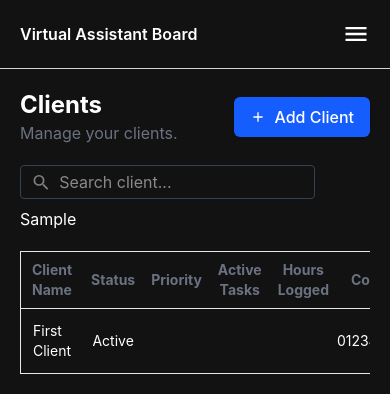
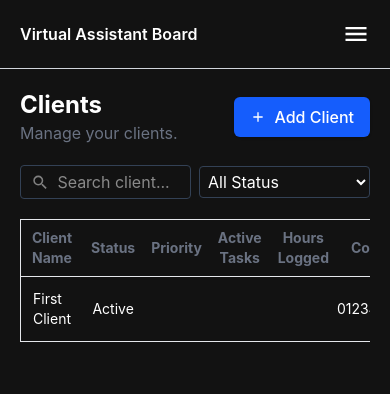
Before and after one commit to allanrodneyyy/VA-To-Do-List, a React (Vite) app: page /clients in a window 390 px wide. Shown: the top 394 px of the page. Built offline with nearby package versions, Linux system fonts and the light colour scheme.

Commit message:
Fixed bugs in mobile view, added sort button

```diff
--- a/src/components/Layout/Clients/ClientsAddModal.jsx
+++ b/src/components/Layout/Clients/ClientsAddModal.jsx
@@ -1,12 +1,10 @@
-import { useEffect, useState } from "react";
-import { PiCheckLight } from "react-icons/pi";
+import { useEffect } from "react";
 import { ClientsAddModalTextfields } from "./ClientsAddModalTextfields";
 import { ClientsAddDropdowns } from "./ClientsAddDropdowns";
-import { MdOutlineAdd, MdOutlineSearch } from "react-icons/md";
+import { MdOutlineAdd } from "react-icons/md";
 import Buttons from "../../ui/buttons/Buttons";
-import { Clients } from "../../../data/clients";
 
-export function ClientsAddModal({ dialogRef, setClientData, setFormIsOpen, clients }) {
+export function ClientsAddModal({ dialogRef, addClient, setFormIsOpen, clients }) {
 
   useEffect(() => {
     dialogRef.current?.showModal();
@@ -17,28 +15,22 @@ export function ClientsAddModal({ dialogRef, setClientData, setFormIsOpen, clien
     e.preventDefault();
     //Get Form data in the targetted from
     //In this case, Add Client Form.
-    const formData = new FormData(e.target.form);
-    const clientData = Object.fromEntries(formData);
-
+    const formData = new FormData(e.target);
+    const newClientData = Object.fromEntries(formData);
+    addClient(newClientData);
     //This should be async in the future
-    clients.addClients({ id: crypto.randomUUID(), ...clientData });
-
-    handleClose(e);
+    handleClose();
   }
 
-  const handleClose = (e) => {
-    //Prevents the page from reloading
-    e.preventDefault();
-
+  const handleClose = () => {
     //Closing the modal
     dialogRef.current.close();
-
     setFormIsOpen(false);
   }
 
   return (
     <dialog ref={dialogRef} className="m-auto w-[90%] sm:max-w-2/5 backdrop:backdrop-contrast-50 p-5 rounded-xl">
-      <form className="text-sm sm:text-base">
+      <form className="text-sm sm:text-base" onSubmit={handleSubmit}>
         <header className="mb-5">
           <section className="flex justify-between">
             <p className="font-bold">Add New Client</p>
@@ -66,14 +58,13 @@ export function ClientsAddModal({ dialogRef, setClientData, setFormIsOpen, clien
           </div>
         </section>
         <footer className="flex justify-end gap-2">
-          <Buttons variant="primary" type="submit" className="flex" onClick={handleSubmit}>
+          <Buttons variant="primary" type="submit" className="flex" >
             <MdOutlineAdd />
             Create Client
           </Buttons>
         </footer>
 
-      </form>
-
+      </form >
 
     </dialog >
   );
--- /dev/null
+++ b/src/components/Layout/Clients/DropdownSort.jsx
@@ -0,0 +1,36 @@
+export function DropdownSort() {
+  const dropdowns = [{
+    fieldName: "status",
+    label: 'Status',
+    options: [
+      {
+        id: 0,
+        label: 'All Status'
+      },
+      {
+        id: 1,
+        label: "Active",
+      },
+      {
+        id: 2,
+        label: "On Hold",
+      },
+      {
+        id: 3,
+        label: "Completed",
+      }]
+  }]
+  return (
+    <>
+      {dropdowns.map((dropdown) => (
+        <select name={`${dropdown.id}`} id={`${dropdown.fieldName}`} className="outline-0 border-(--border) border rounded w-full p-1" >
+          {
+            dropdown.options.map((option, index) => (
+              <option key={option.id} value={option.id} >{option.label}</option>
+            ))
+          }
+        </select >
+      ))}
+    </>
+  );
+}
--- a/src/pages/Clients.jsx
+++ b/src/pages/Clients.jsx
@@ -1,23 +1,32 @@
 import { Header } from "../components/Layout/Header";
 import Buttons from "../components/ui/buttons/Buttons";
+import { useEffect, useRef, useState } from "react";
+import { DropdownSort } from "../components/Layout/Clients/DropdownSort";
 import { ClientsTable } from "../components/Layout/Clients/ClientsTable";
 import { ClientsAddModal } from "../components/Layout/Clients/ClientsAddModal";
 import { MdOutlineAdd, MdOutlineSearch } from "react-icons/md";
 import { Clients as ClientClass } from "../data/clients";
 import '../App.css'
-import { useEffect, useRef, useState } from "react";
 
 export function Clients({ theme, setTheme }) {
+
   const dialogRef = useRef(null);
   const clientsRef = useRef(null);
 
   const [clientdata, setClientData] = useState([]);
-  const [formIsOpen, setFormIsOpen] = useState(false); -
+  const [formIsOpen, setFormIsOpen] = useState(false);
 
-    useEffect(() => {
-      clientsRef.current = new ClientClass('Clients');
-      setClientData(clientsRef.current.clientsList);
-    }, [])
+  useEffect(() => {
+    clientsRef.current = new ClientClass('Clients');
+    setClientData(clientsRef.current.clientsList);
+  }, []);
+
+  const addClient = (newClientData) => {
+    clientsRef.current.addClients({ id: crypto.randomUUID(), ...newClientData });
+    setClientData(prev => [...prev, newClientData])
+  }
+
+
 
   return (
     <>
@@ -38,12 +47,12 @@ export function Clients({ theme, setTheme }) {
               setFormIsOpen(true)
             }} >
             <MdOutlineAdd />Add Client</Buttons>
-          {formIsOpen && <ClientsAddModal dialogRef={dialogRef} setClientData={setClientData} setFormIsOpen={setFormIsOpen} clients={clientsRef.current} />}
+          {formIsOpen && <ClientsAddModal dialogRef={dialogRef} addClient={addClient} setFormIsOpen={setFormIsOpen} clients={clientsRef.current} />}
 
         </div>
 
-        <section className="flex  sm:grid sm:grid-cols-2" >
-          <div className="flex flex-wrap sm:grid sm:grid-cols-2 gap-2">
+        <section className="flex  sm:grid sm:grid-cols-2 border`" >
+          <div className="grid grid-cols-2 gap-2">
             <section className="flex items-center gap-2 p-1
             border border-(--border) rounded
             text-base
@@ -51,8 +60,8 @@ export function Clients({ theme, setTheme }) {
               <MdOutlineSearch size={23} color="gray" className="ml-1.5" />
               <input type="text" name="" id="" placeholder="Search client..." className="w-full outline-0" />
             </section>
-            <section className="flex">
-              <button className="">Sample</button>
+            <section className="min-w-full sm:w-1/2 max-w-4/5 flex items-center">
+              <DropdownSort />
             </section>
           </div>
         </section>
```
